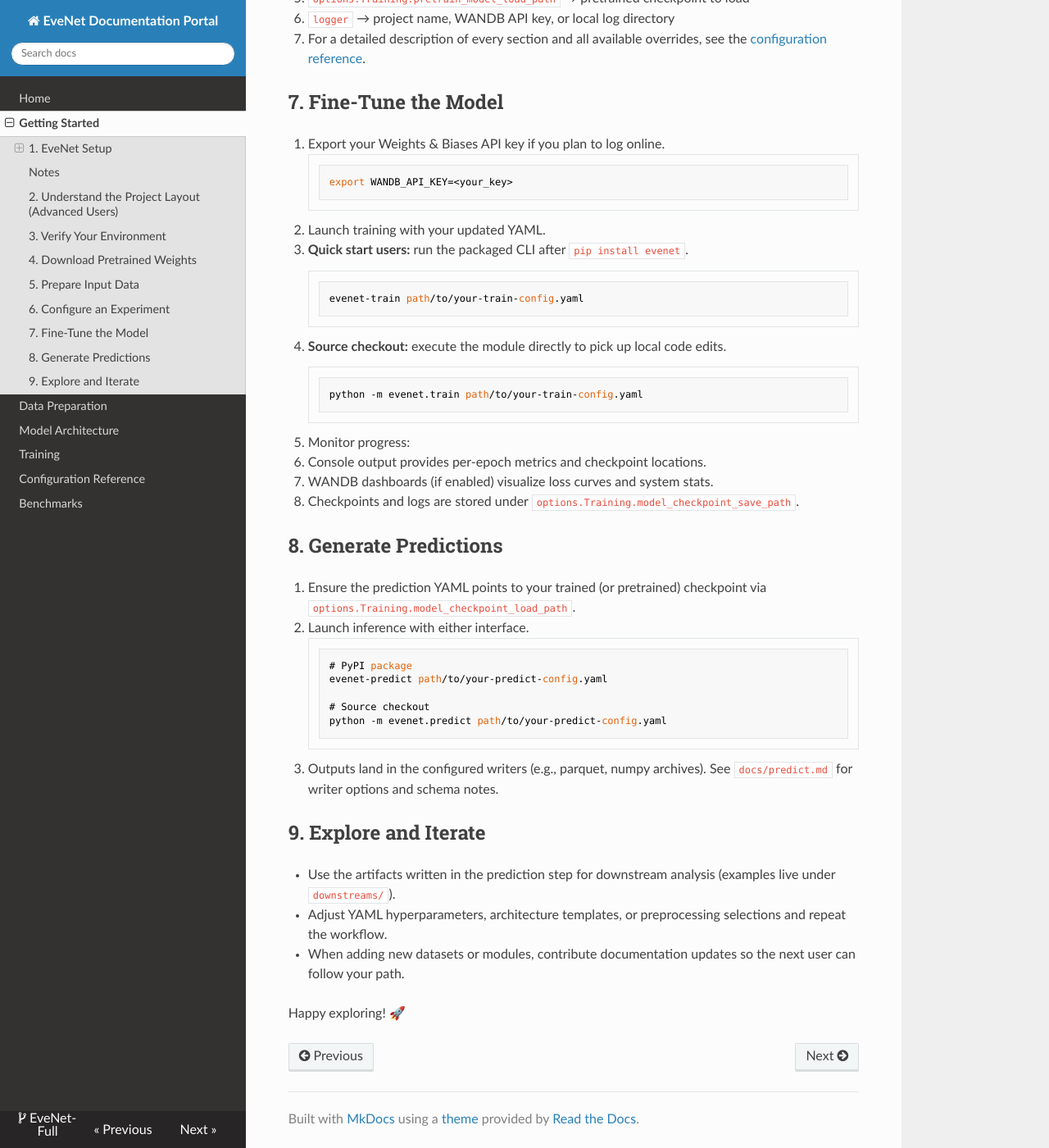
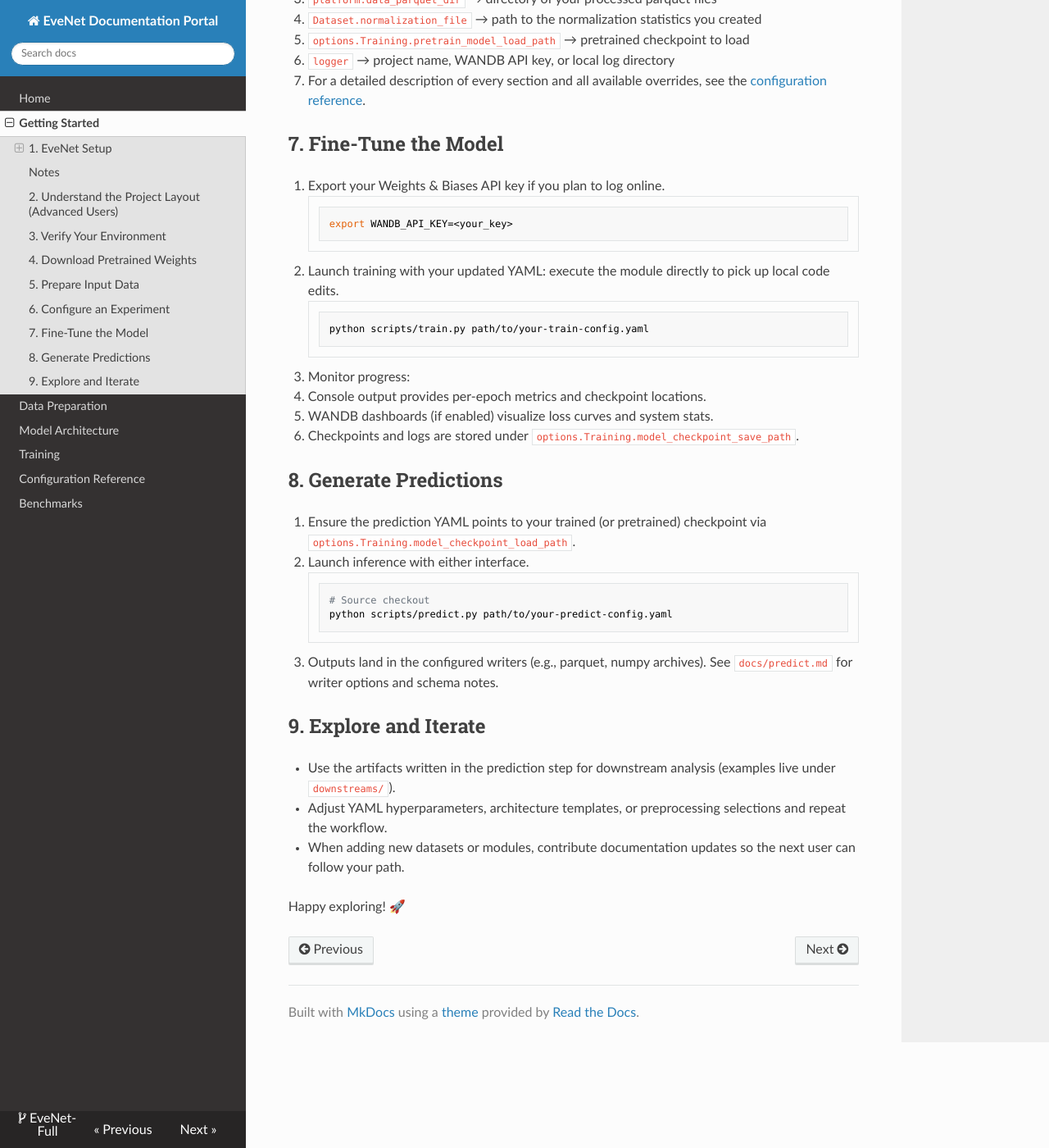
Before and after one commit to EveNet-HEP/EveNet-Full, an MkDocs documentation site: the page built from docs/getting_started.md, in a window 1280 px wide and 1400 px high, scrolled down 2830 px. Shown: the whole window at 82% size. Built offline with MkDocs 1.6.1, drawn with Linux system fonts in a browser that asks for light colours; nearby versions of some CDN libraries; some of the changed text lies outside the part shown.

Commit message:
Update getting_started.md to reflect script execution changes

````diff
--- a/docs/getting_started.md
+++ b/docs/getting_started.md
@@ -40,8 +40,11 @@ Inside the container:
 ```bash
 cd /workspace/EveNet_Full
 
-python -m evenet.train share/finetune-example.yaml --ray_dir ~/ray_results
-python -m evenet.predict share/predict-example.yaml
+# add path to PYTHONPATH
+export PYTHONPATH=$(pwd):$PYTHONPATH
+
+python scripts/train.py share/finetune-example.yaml --ray_dir ~/ray_results
+python scripts/predict.py share/predict-example.yaml
 ```
 
 ---
@@ -121,14 +124,9 @@ See [data preparation guide](data_preparation.md) for details on schema, normali
    ```bash
    export WANDB_API_KEY=<your_key>
    ```
-2. Launch training with your updated YAML.
-   - **Quick start users:** run the packaged CLI after `pip install evenet`.
+2. Launch training with your updated YAML: execute the module directly to pick up local code edits.
      ```bash
-     evenet-train path/to/your-train-config.yaml
-     ```
-   - **Source checkout:** execute the module directly to pick up local code edits.
-     ```bash
-     python -m evenet.train path/to/your-train-config.yaml
+     python scripts/train.py path/to/your-train-config.yaml
      ```
 3. Monitor progress:
    - Console output provides per-epoch metrics and checkpoint locations.
@@ -141,11 +139,8 @@ See [data preparation guide](data_preparation.md) for details on schema, normali
 1. Ensure the prediction YAML points to your trained (or pretrained) checkpoint via `options.Training.model_checkpoint_load_path`.
 2. Launch inference with either interface.
    ```bash
-   # PyPI package
-   evenet-predict path/to/your-predict-config.yaml
-
    # Source checkout
-   python -m evenet.predict path/to/your-predict-config.yaml
+   python scripts/predict.py path/to/your-predict-config.yaml
    ```
 3. Outputs land in the configured writers (e.g., parquet, numpy archives). See `docs/predict.md` for writer options and schema notes.
 
````
